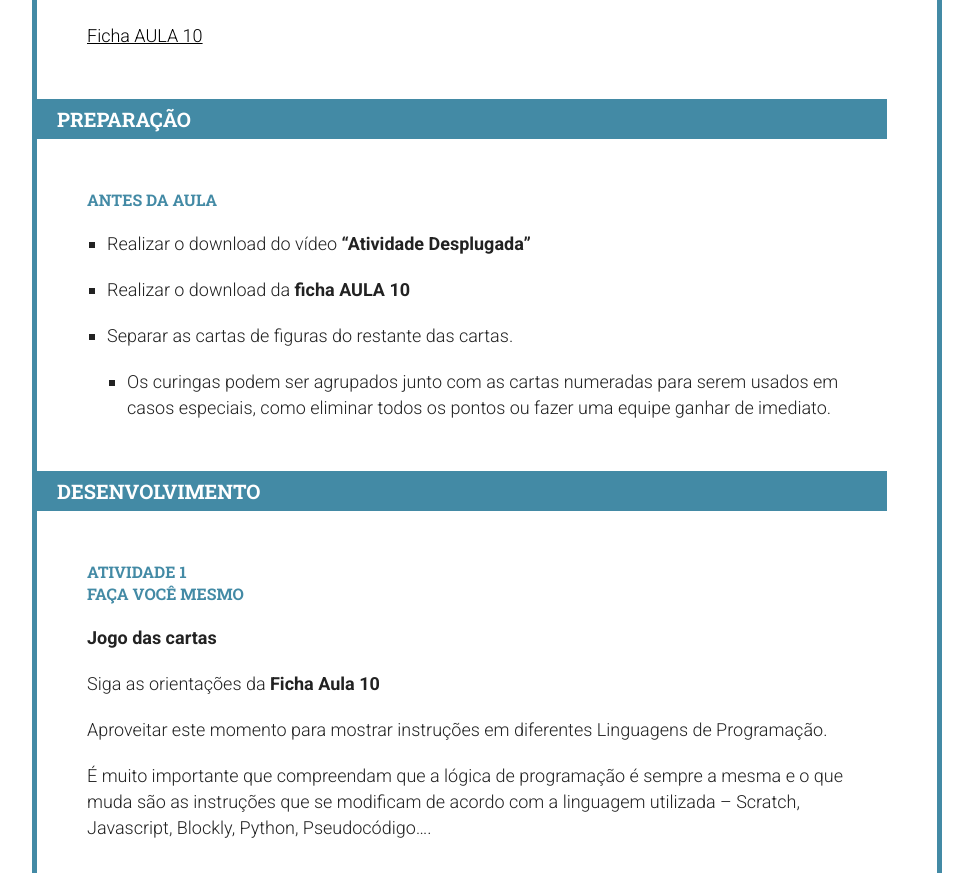
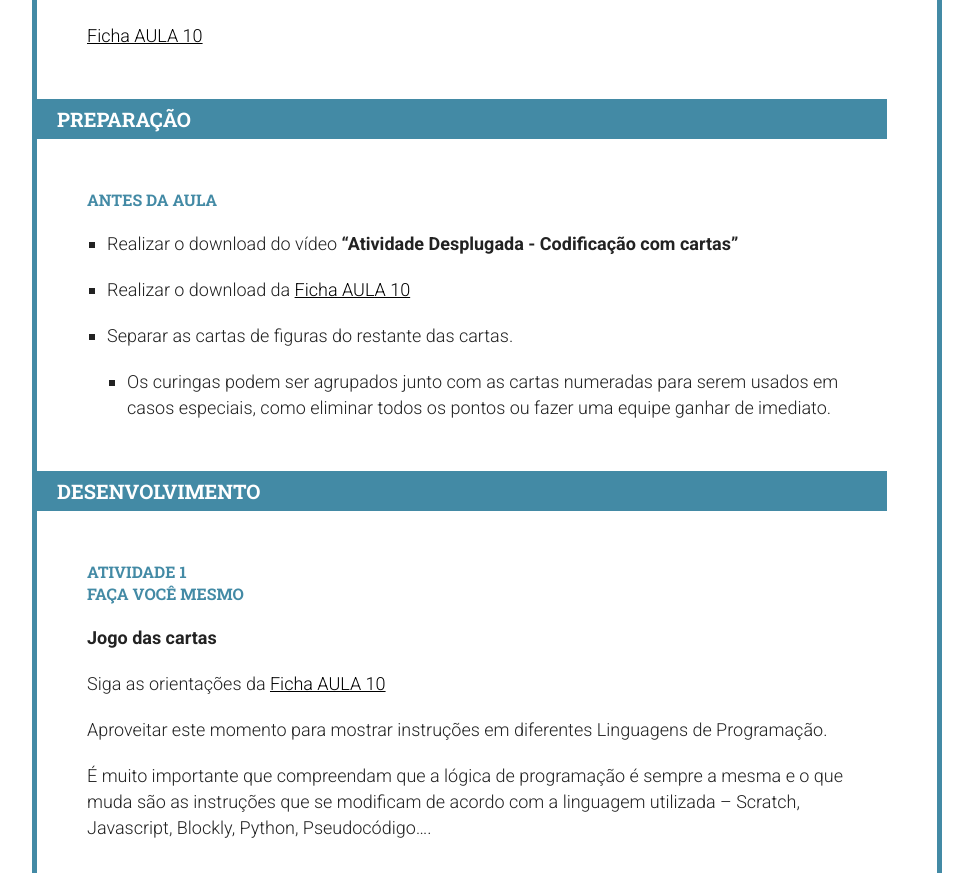
Before and after one commit to Programae/blocos, a Jekyll site: the page built from _posts/2015-01-01-aula11.md, in a window 1280 px wide and 900 px high, scrolled down 1466 px, cut to the strip 27-900 px from the top of the window. Shown: the whole strip, without its empty margins (153-1126 px from the left). Built offline with Jekyll 4.4.1, drawn with Linux system fonts in a browser that asks for light colours; nearby versions of some CDN libraries; library files that are not in the unit come from our copies.

Commit message:
Aula 11 - atualização 1

```diff
--- a/_posts/2015-01-01-aula11.md
+++ b/_posts/2015-01-01-aula11.md
@@ -22,19 +22,20 @@ tags: [scratch, codeorg, programaê, tutorial]
 ## Materiais
 
  - 1 conjunto de páginas de programa por classe (com pelo menos um programa de exemplo)
+
  - 1 maço de cartas de baralho
 
 **Vídeo: Atividade Desplugada -Codificação com cartas**
 
 <iframe width="560" height="315" src="https://www.youtube.com/embed/yr6g0AWE7yw" frameborder="0" allowfullscreen></iframe>
 
-[Ficha AULA 10](/blocos/pdf/Ficha%2010-Condicionais)
+[Ficha AULA 10](/blocos/pdf/Ficha%2010-Condicionais.pdf)
 
 ## Preparação
 ### Antes da aula
 
- - Realizar o download do vídeo **“Atividade Desplugada”**
- - Realizar o download da **ficha AULA 10**
+ - Realizar o download do vídeo **“Atividade Desplugada - Codificação com cartas”**
+ - Realizar o download da [Ficha AULA 10](/blocos/pdf/Ficha%2010-Condicionais.pdf)
 
  - Separar as cartas de figuras do restante das cartas.
    - Os curingas podem ser agrupados junto com as cartas numeradas para serem usados em casos especiais, como eliminar todos os pontos ou fazer uma equipe ganhar de imediato.
@@ -48,7 +49,7 @@ tags: [scratch, codeorg, programaê, tutorial]
 
 **Jogo das cartas**
 
-Siga as orientações da **Ficha Aula 10**
+Siga as orientações da [Ficha AULA 10](/blocos/pdf/Ficha%2010-Condicionais.pdf)
 
 Aproveitar este momento para mostrar instruções em diferentes Linguagens de Programação.
 
```
